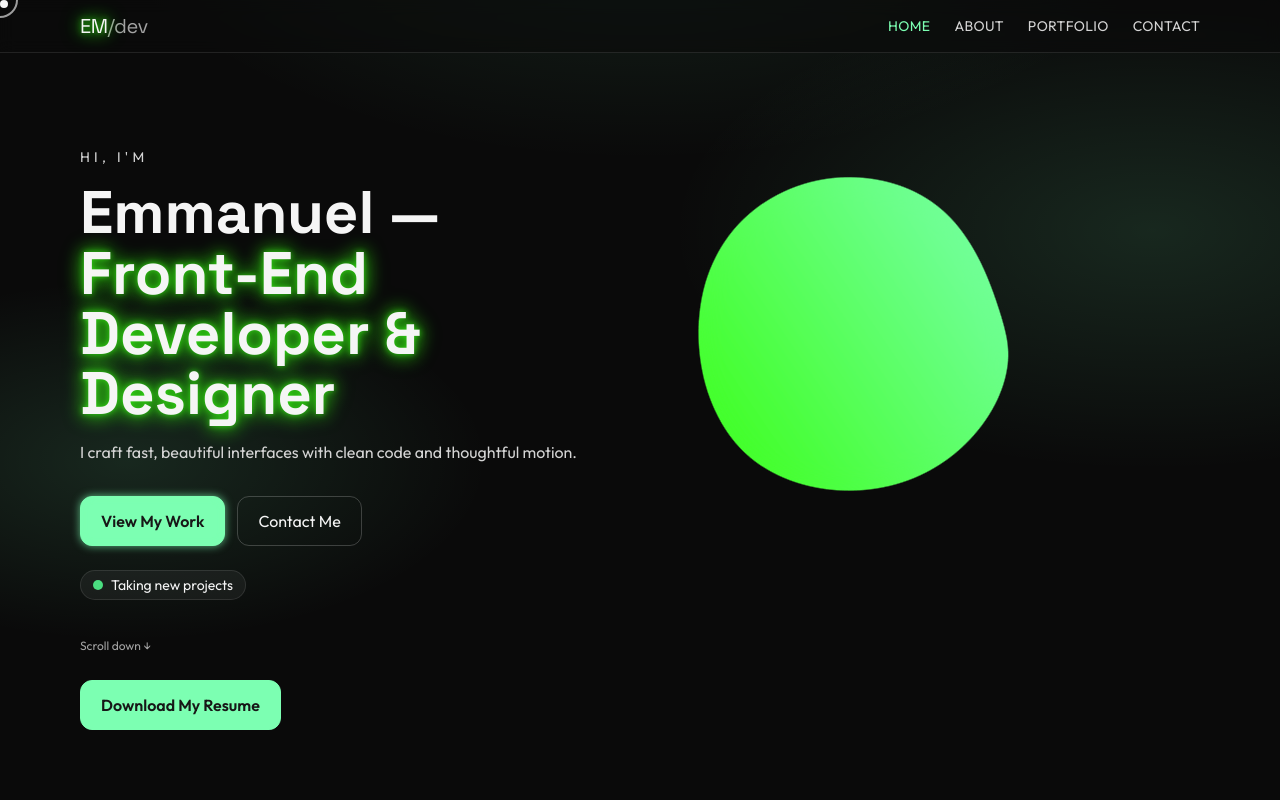
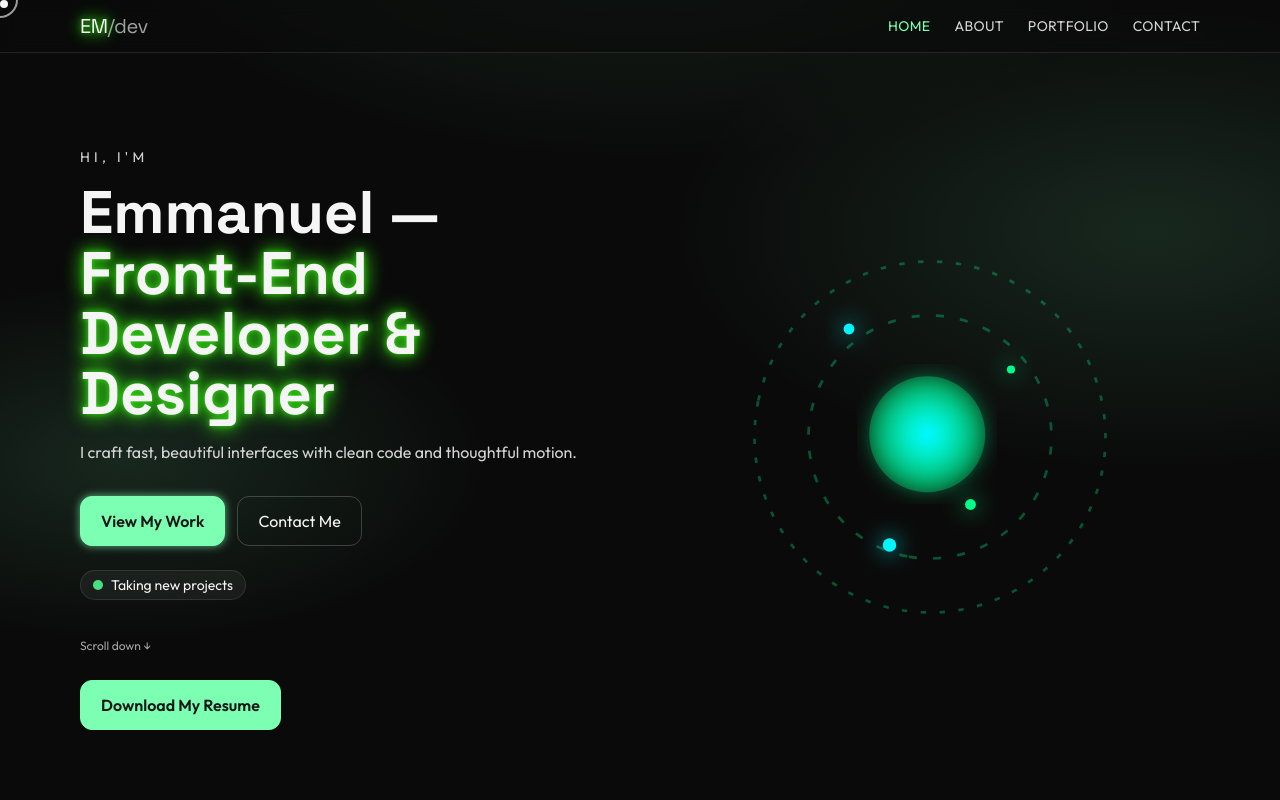
Before and after one commit to Emmymoks/Emmymoks-portfolio, a React (Vite) app: page / in a window 1280 px wide. Shown: the top 800 px of the page. Built offline with nearby package versions, Linux system fonts and the light colour scheme; the HTML template or start-up script is replaced by a standard one.

Commit message:
Update HeroAnimatedSVG.jsx

```diff
--- a/src/components/HeroAnimatedSVG.jsx
+++ b/src/components/HeroAnimatedSVG.jsx
@@ -1,37 +1,116 @@
 import { useEffect, useRef } from 'react'
 import { gsap } from 'gsap'
 
-export default function HeroAnimatedSVG(){
+export default function HeroAnimatedSVG() {
   const svgRef = useRef(null)
+
   useEffect(() => {
     const ctx = gsap.context(() => {
-      gsap.fromTo('#blob', { scale: 0.9, rotate: 0 }, { scale: 1.05, rotate: 360, transformOrigin: '50% 50%', duration: 20, repeat: -1, ease: 'none' })
+      // Core floating pulse
+      gsap.fromTo(
+        '#core',
+        { scale: 0.95 },
+        { scale: 1.05, duration: 3, repeat: -1, yoyo: true, ease: 'sine.inOut' }
+      )
+
+      // Rotating rings
+      gsap.to('#ring1', {
+        rotate: 360,
+        transformOrigin: '50% 50%',
+        duration: 20,
+        repeat: -1,
+        ease: 'linear'
+      })
+
+      gsap.to('#ring2', {
+        rotate: -360,
+        transformOrigin: '50% 50%',
+        duration: 12,
+        repeat: -1,
+        ease: 'linear'
+      })
     }, svgRef)
+
+    // Mouse movement parallax
     const onMove = (e) => {
-      const { innerWidth:w, innerHeight:h } = window
-      const x = (e.clientX / w - 0.5) * 10
-      const y = (e.clientY / h - 0.5) * 10
-      gsap.to('#blob', { x, y, duration: 0.6, ease: 'power2.out' })
+      const { innerWidth: w, innerHeight: h } = window
+      const x = (e.clientX / w - 0.5) * 20
+      const y = (e.clientY / h - 0.5) * 20
+      gsap.to(svgRef.current, { x, y, duration: 0.6, ease: 'power2.out' })
     }
+
     window.addEventListener('mousemove', onMove)
-    return () => { ctx.revert(); window.removeEventListener('mousemove', onMove) }
+    return () => {
+      ctx.revert()
+      window.removeEventListener('mousemove', onMove)
+    }
   }, [])
+
   return (
-    <svg ref={svgRef} viewBox="0 0 300 300" className="w-full h-[100vh] sm:h-[80vh]">
+    <svg
+      ref={svgRef}
+      viewBox="0 0 400 400"
+      className="w-full h-[100vh] sm:h-[80vh]"
+    >
       <defs>
-        <linearGradient id="g" x1="0" y1="0" x2="1" y2="1">
-          <stop offset="0%" stopColor="#7CFFB2"/>
-          <stop offset="100%" stopColor="#39FF14"/>
-        </linearGradient>
+        {/* Neon gradient */}
+        <radialGradient id="neonGlow" cx="50%" cy="50%" r="50%">
+          <stop offset="0%" stopColor="#00f7ff" stopOpacity="1" />
+          <stop offset="100%" stopColor="#00ff88" stopOpacity="0.3" />
+        </radialGradient>
+
+        {/* Outer glow filter */}
+        <filter id="glow">
+          <feGaussianBlur stdDeviation="8" result="blur" />
+          <feMerge>
+            <feMergeNode in="blur" />
+            <feMergeNode in="SourceGraphic" />
+          </feMerge>
+        </filter>
       </defs>
-      <g id="blob" filter="url(#f)">
-        <path d="M105.3,13.6c21.9-7.2,48.9,2.3,67.5,17.3s29.6,35.2,33.8,56.9c4.2,21.8,1.9,45.3-9.5,63.7c-11.4,18.4-32.1,31.8-54.6,38.1
-        c-22.4,6.4-46.5,5.9-66.9-3.5c-20.4-9.4-36.9-27.6-44.7-49.8c-7.9-22.2-7.1-48.3,3.4-67.8s30.1-33.8,50.9-45s-1.9 0 20.1-10z" fill="url(#g)"/>
+
+      {/* Pulsing core */}
+      <circle
+        id="core"
+        cx="200"
+        cy="200"
+        r="45"
+        fill="url(#neonGlow)"
+        filter="url(#glow)"
+      />
+
+      {/* Rotating rings */}
+      <g id="ring1">
+        <circle
+          cx="200"
+          cy="200"
+          r="90"
+          stroke="url(#neonGlow)"
+          strokeWidth="2"
+          fill="none"
+          strokeDasharray="6 12"
+        />
       </g>
-      <filter id="f">
-        <feGaussianBlur in="SourceGraphic" stdDeviation="6" result="blur" />
-        <feColorMatrix in="blur" type="matrix" values="1 0 0 0 0  0 1 0 0 0  0 0 1 0 0  0 0 0 18 -7"/>
-      </filter>
+
+      <g id="ring2">
+        <circle
+          cx="200"
+          cy="200"
+          r="130"
+          stroke="url(#neonGlow)"
+          strokeWidth="2"
+          fill="none"
+          strokeDasharray="4 10"
+        />
+      </g>
+
+      {/* Particle orbs */}
+      <g filter="url(#glow)">
+        <circle cx="140" cy="120" r="4" fill="#00f7ff" />
+        <circle cx="260" cy="150" r="3" fill="#00ff88" />
+        <circle cx="170" cy="280" r="5" fill="#00f7ff" />
+        <circle cx="230" cy="250" r="4" fill="#00ff88" />
+      </g>
     </svg>
   )
 }
```
